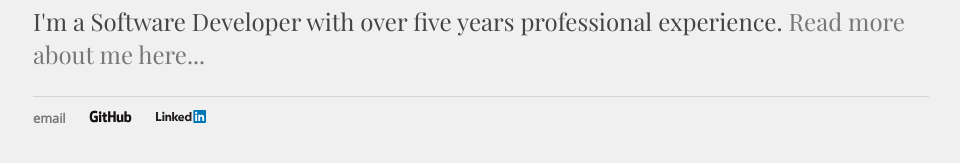
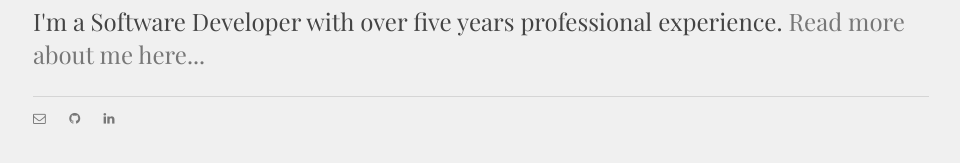
Before and after one commit to AaronRobson/AaronRobson.github.io, a Jekyll site: the page built from index.html, in a window 1280 px wide. Shown: the part 207-370 px from the top of the page, without its empty margins (159-1119 px from the left). Built offline with Jekyll 4.4.1, drawn with Linux system fonts in a browser that asks for light colours.

Commit message:
Using font-awesome icons for footer links.

```diff
--- a/_layouts/default.html
+++ b/_layouts/default.html
@@ -5,6 +5,7 @@
     <title>{{ page.title }}</title>
     <link rel="icon" href="/static/favicon/aaronrobson.ico" type="image/x-icon" />
     <link rel="stylesheet" href="https://fonts.googleapis.com/css?family=Open+Sans%7CPlayfair+Display" />
+    <link rel="stylesheet" type="text/css" href="/static/css/font-awesome.min.css" />
     <link rel="stylesheet" type="text/css" href="/static/css/main.css" />
   </head>
 
@@ -25,9 +26,9 @@
 
     <footer>
       <ul>
-        <li><a href="mailto:arobsonse@hotmail.co.uk">email</a></li>
-        <li><a href="https://github.com/aaronrobson"><img alt="GitHub icon" src="/static/logos/GitHub_logo_2013_padded.svg" /></a></li>
-        <li><a href="https://www.linkedin.com/in/aaronrobson"><img alt="LinkedIn icon" src="/static/logos/LinkedIn_Logo_2013.svg" /></a></li>
+        <li><a href="mailto:arobsonse@hotmail.co.uk"><i class="fa fa-envelope-o"></i></a></li>
+        <li><a href="https://github.com/aaronrobson"><i class="fa fa-github"></i></a></li>
+        <li><a href="https://www.linkedin.com/in/aaronrobson"><i class="fa fa-linkedin"></i></a></li>
       </ul>
     </footer>
   </body>
```
